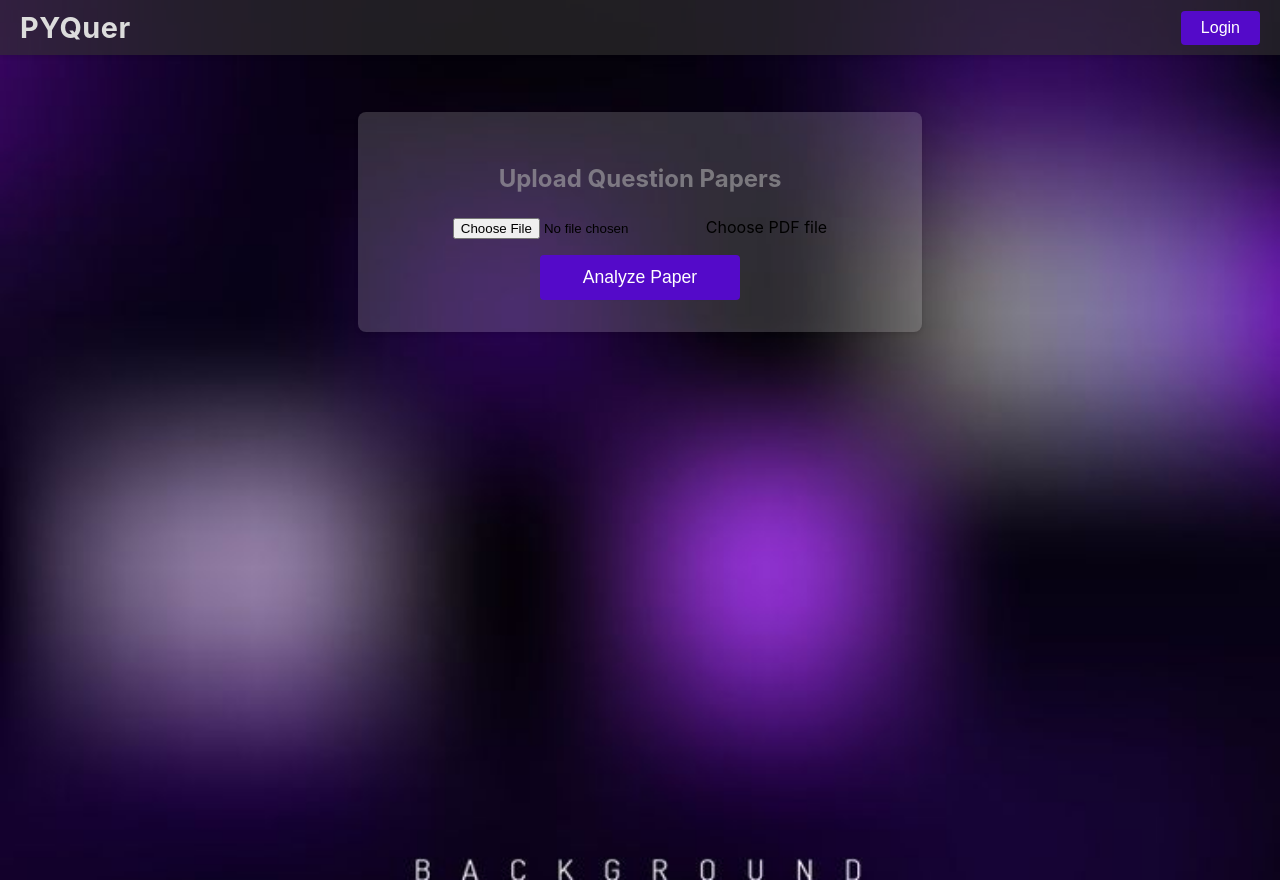
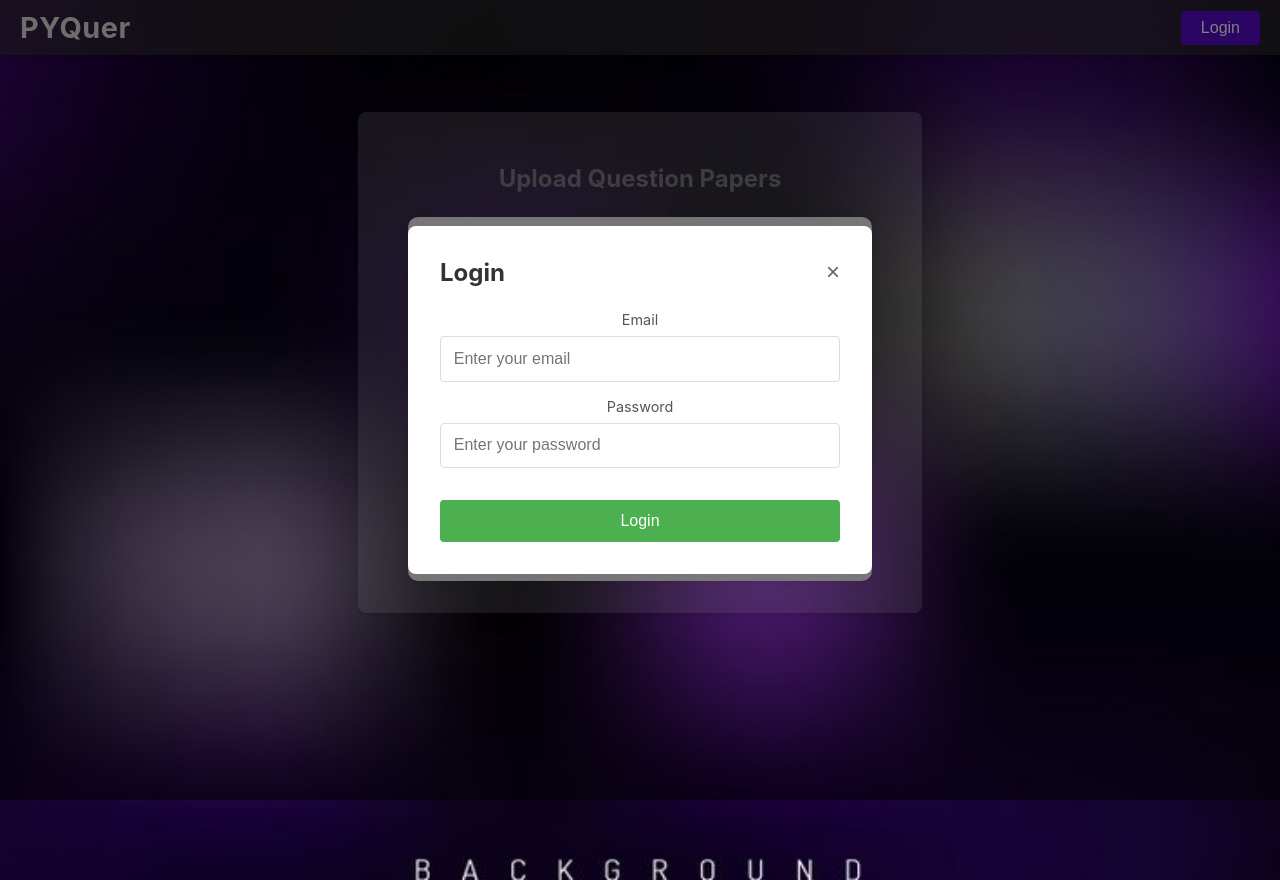
Before and after one commit to Abhishek-bramhawale/PYQuer-client, a React (Create React App) app: page / in a window 1280 px wide. Both pictures are taken after a click on the button "Login". Built offline with nearby package versions, Linux system fonts and the light colour scheme.

Commit message:
login nd fileupload

```diff
--- a/src/App.css
+++ b/src/App.css
@@ -147,3 +147,258 @@ body {
 .upload-btn:hover {
   background-color: #45a049;
 }
+
+/* Modal styles */
+.modal-overlay {
+  position: fixed;
+  top: 0;
+  left: 0;
+  right: 0;
+  bottom: 0;
+  background-color: rgba(0, 0, 0, 0.5);
+  display: flex;
+  justify-content: center;
+  align-items: center;
+  z-index: 1100;
+}
+
+.modal-content {
+  background-color: white;
+  padding: 2rem;
+  border-radius: 8px;
+  width: 90%;
+  max-width: 400px;
+  position: relative;
+  animation: slideIn 0.3s ease-out;
+}
+
+@keyframes slideIn {
+  from {
+    transform: translateY(-20px);
+    opacity: 0;
+  }
+  to {
+    transform: translateY(0);
+    opacity: 1;
+  }
+}
+
+.modal-header {
+  display: flex;
+  justify-content: space-between;
+  align-items: center;
+  margin-bottom: 1.5rem;
+}
+
+.modal-header h2 {
+  margin: 0;
+  color: #333;
+}
+
+.close-btn {
+  background: none;
+  border: none;
+  font-size: 1.5rem;
+  cursor: pointer;
+  color: #666;
+  padding: 0;
+  line-height: 1;
+}
+
+.close-btn:hover {
+  color: #333;
+}
+
+.login-form {
+  display: flex;
+  flex-direction: column;
+  gap: 1rem;
+}
+
+.form-group {
+  display: flex;
+  flex-direction: column;
+  gap: 0.5rem;
+}
+
+.form-group label {
+  color: #555;
+  font-size: 0.9rem;
+}
+
+.form-group input {
+  padding: 0.8rem;
+  border: 1px solid #ddd;
+  border-radius: 4px;
+  font-size: 1rem;
+}
+
+.form-group input:focus {
+  outline: none;
+  border-color: #4CAF50;
+  box-shadow: 0 0 0 2px rgba(76, 175, 80, 0.2);
+}
+
+.login-submit-btn {
+  background-color: #4CAF50;
+  color: white;
+  border: none;
+  padding: 12px;
+  border-radius: 4px;
+  cursor: pointer;
+  font-size: 1rem;
+  margin-top: 1rem;
+  transition: background-color 0.3s;
+}
+
+.login-submit-btn:hover {
+  background-color: #45a049;
+}
+
+/* From Uiverse.io by Yaya12085 */
+.container {
+  height: 300px;
+  width: 300px;
+  border-radius: 10px;
+  box-shadow: 4px 4px 30px rgba(0, 0, 0, .2);
+  display: flex;
+  flex-direction: column;
+  align-items: center;
+  justify-content: space-between;
+  padding: 10px;
+  gap: 5px;
+  background-color: rgba(0, 110, 255, 0.041);
+}
+
+.container {
+  background-color: rgba(255, 255, 255, 0.9);
+  padding: 2rem;
+  border-radius: 10px;
+  box-shadow: 0 0 10px rgba(0, 0, 0, 0.1);
+  width: 100%;
+  max-width: 400px;
+  margin: 0 auto;
+  text-align: center;
+  transition: all 0.3s ease;
+}
+
+.header {
+  flex: 1;
+  width: 100%;
+  border: 2px dashed royalblue;
+  border-radius: 10px;
+  display: flex;
+  align-items: center;
+  justify-content: center;
+  flex-direction: column;
+}
+
+.header {
+  display: flex;
+  align-items: center;
+  justify-content: center;
+  gap: 1rem;
+  margin-bottom: 2rem;
+}
+
+.header svg {
+  height: 100px;
+}
+
+.header svg {
+  width: 48px;
+  height: 48px;
+}
+
+.header p {
+  text-align: center;
+  color: black;
+}
+
+.header p {
+  font-size: 1.2rem;
+  color: #333;
+  margin: 0;
+}
+
+.footer {
+  background-color: rgba(0, 110, 255, 0.075);
+  width: 100%;
+  height: 40px;
+  padding: 8px;
+  border-radius: 10px;
+  cursor: pointer;
+  display: flex;
+  align-items: center;
+  justify-content: flex-end;
+  color: black;
+  border: none;
+}
+
+.footer {
+  display: flex;
+  align-items: center;
+  justify-content: space-between;
+  padding: 1rem;
+  background-color: #f5f5f5;
+  border-radius: 6px;
+  cursor: pointer;
+  transition: all 0.3s ease;
+}
+
+.footer:hover {
+  background-color: #eeeeee;
+}
+
+.footer svg {
+  height: 130%;
+  fill: royalblue;
+  background-color: rgba(70, 66, 66, 0.103);
+  border-radius: 50%;
+  padding: 2px;
+  cursor: pointer;
+  box-shadow: 0 2px 30px rgba(0, 0, 0, 0.205);
+}
+
+.footer svg {
+  width: 24px;
+  height: 24px;
+}
+
+.footer p {
+  flex: 1;
+  text-align: center;
+}
+
+.footer p {
+  margin: 0;
+  color: #666;
+  flex-grow: 1;
+  text-align: center;
+}
+
+#file {
+  display: none;
+}
+
+/* Animation for drag and drop */
+@keyframes pulse {
+  0% {
+    transform: scale(1);
+  }
+  50% {
+    transform: scale(1.02);
+  }
+  100% {
+    transform: scale(1);
+  }
+}
+
+.dragging {
+  animation: pulse 1.5s infinite;
+}
+
+.container.dragging {
+  background-color: rgba(76, 175, 80, 0.1);
+  border: 2px dashed #4CAF50;
+}
--- a/src/components/FileUpload.js
+++ b/src/components/FileUpload.js
@@ -2,6 +2,7 @@ import React, { useState } from 'react';
 
 const FileUpload = () => {
   const [file, setFile] = useState(null);
+  const [isDragging, setIsDragging] = useState(false);
 
   const handleFileChange = (e) => {
     const selectedFile = e.target.files[0];
@@ -12,38 +13,105 @@ const FileUpload = () => {
     }
   };
 
-  const handleSubmit = (e) => {
+  const handleDragOver = (e) => {
+    e.preventDefault();
+    setIsDragging(true);
+  };
+
+  const handleDragLeave = (e) => {
+    e.preventDefault();
+    setIsDragging(false);
+  };
+
+  const handleDrop = (e) => {
+    e.preventDefault();
+    setIsDragging(false);
+    const droppedFile = e.dataTransfer.files[0];
+    if (droppedFile && droppedFile.type === 'application/pdf') {
+      setFile(droppedFile);
+    } else {
+      alert('Please select a PDF file');
+    }
+  };
+
+  const handleSubmit = async (e) => {
     e.preventDefault();
     if (!file) {
       alert('Please select a file first');
       return;
     }
-    // TODO: Handle file upload to server
-    console.log('File to upload:', file);
+
+    const formData = new FormData();
+    formData.append('file', file);
+
+    try {
+      const response = await fetch('http://localhost:5000/api/upload', {
+        method: 'POST',
+        body: formData,
+      });
+
+      if (!response.ok) {
+        throw new Error('Upload failed');
+      }
+
+      const data = await response.json();
+      console.log('Upload successful:', data);
+      alert('File uploaded successfully!');
+      setFile(null);
+    } catch (error) {
+      console.error('Error uploading file:', error);
+      alert('Error uploading file. Please try again.');
+    }
   };
 
   return (
     <div className="upload-section">
       <h2>Upload Question Papers</h2>
-      <div className="upload-container">
       <form onSubmit={handleSubmit}>
-          <div className="file-input-container">
+        <div
+          className={`container ${isDragging ? 'dragging' : ''}`}
+          onDragOver={handleDragOver}
+          onDragLeave={handleDragLeave}
+          onDrop={handleDrop}
+        >
+          <div className="header">
+            <svg viewBox="0 0 24 24" fill="none" xmlns="http://www.w3.org/2000/svg">
+              <g id="SVGRepo_iconCarrier">
+                <path d="M7 10V9C7 6.23858 9.23858 4 12 4C14.7614 4 17 6.23858 17 9V10C19.2091 10 21 11.7909 21 14C21 15.4806 20.1956 16.8084 19 17.5M7 10C4.79086 10 3 11.7909 3 14C3 15.4806 3.8044 16.8084 5 17.5M7 10C7.43285 10 7.84965 10.0688 8.24006 10.1959M12 12V21M12 12L15 15M12 12L9 15" stroke="#000000" strokeWidth="1.5" strokeLinecap="round" strokeLinejoin="round"></path>
+              </g>
+            </svg>
+            <p>{isDragging ? 'Drop your file here!' : 'Browse File to upload!'}</p>
+          </div>
+          <label htmlFor="file" className="footer">
+            <svg fill="#000000" viewBox="0 0 32 32" xmlns="http://www.w3.org/2000/svg">
+              <g id="SVGRepo_iconCarrier">
+                <path d="M15.331 6H8.5v20h15V14.154h-8.169z"></path>
+                <path d="M18.153 6h-.009v5.342H23.5v-.002z"></path>
+              </g>
+            </svg>
+            <p>{file ? file.name : 'No file selected'}</p>
+            <svg viewBox="0 0 24 24" fill="none" xmlns="http://www.w3.org/2000/svg">
+              <g id="SVGRepo_iconCarrier">
+                <path d="M5.16565 10.1534C5.07629 8.99181 5.99473 8 7.15975 8H16.8402C18.0053 8 18.9237 8.9918 18.8344 10.1534L18.142 19.1534C18.0619 20.1954 17.193 21 16.1479 21H7.85206C6.80699 21 5.93811 20.1954 5.85795 19.1534L5.16565 10.1534Z" stroke="#000000" strokeWidth="2"></path>
+                <path d="M19.5 5H4.5" stroke="#000000" strokeWidth="2" strokeLinecap="round"></path>
+                <path d="M10 3C10 2.44772 10.4477 2 11 2H13C13.5523 2 14 2.44772 14 3V5H10V3Z" stroke="#000000" strokeWidth="2"></path>
+              </g>
+            </svg>
+          </label>
           <input
+            id="file"
             type="file"
             accept=".pdf"
             onChange={handleFileChange}
-              id="file-upload"
-              className="file-input"
+            style={{ display: 'none' }}
           />
-            <label htmlFor="file-upload" className="file-label">
-              {file ? file.name : 'Choose PDF file'}
-            </label>
+          {file && (
+            <button type="submit" className="upload-btn">
+              Upload and Analyze
+            </button>
+          )}
         </div>
-          <button type="submit" className="upload-btn">
-            Analyze Paper
-          </button>
       </form>
-      </div>
     </div>
   );
 };
--- /dev/null
+++ b/src/components/Login.js
@@ -0,0 +1,63 @@
+import React, { useState } from 'react';
+
+const Login = ({ isOpen, onClose }) => {
+  const [formData, setFormData] = useState({
+    email: '',
+    password: ''
+  });
+
+  const handleChange = (e) => {
+    setFormData({
+      ...formData,
+      [e.target.name]: e.target.value
+    });
+  };
+
+  const handleSubmit = (e) => {
+    e.preventDefault();
+    // TODO: Handle login logic
+    console.log('Login data:', formData);
+  };
+
+  if (!isOpen) return null;
+
+  return (
+    <div className="modal-overlay">
+      <div className="modal-content">
+        <div className="modal-header">
+          <h2>Login</h2>
+          <button className="close-btn" onClick={onClose}>&times;</button>
+        </div>
+        <form onSubmit={handleSubmit} className="login-form">
+          <div className="form-group">
+            <label htmlFor="email">Email</label>
+            <input
+              type="email"
+              id="email"
+              name="email"
+              value={formData.email}
+              onChange={handleChange}
+              required
+              placeholder="Enter your email"
+            />
+          </div>
+          <div className="form-group">
+            <label htmlFor="password">Password</label>
+            <input
+              type="password"
+              id="password"
+              name="password"
+              value={formData.password}
+              onChange={handleChange}
+              required
+              placeholder="Enter your password"
+            />
+          </div>
+          <button type="submit" className="login-submit-btn">Login</button>
+        </form>
+      </div>
+    </div>
+  );
+};
+
+export default Login;
--- a/src/components/Navbar.js
+++ b/src/components/Navbar.js
@@ -1,16 +1,22 @@
-import React from 'react';
+import React, { useState } from 'react';
 import '../App.css';
+import Login from './Login';
 
 const Navbar = () => {
+  const [isLoginOpen, setIsLoginOpen] = useState(false);
+
   return (
+    <>
       <nav className="navbar">
         <div className="navbar-brand">
           <h1>PYQuer</h1>
         </div>
         <div className="navbar-end">
-        <button className="login-btn">Login</button>
+          <button className="login-btn" onClick={() => setIsLoginOpen(true)}>Login</button>
         </div>
       </nav>
+      <Login isOpen={isLoginOpen} onClose={() => setIsLoginOpen(false)} />
+    </>
   );
 };
 
```
Lines whose indentation alone changed are shown as unchanged.
